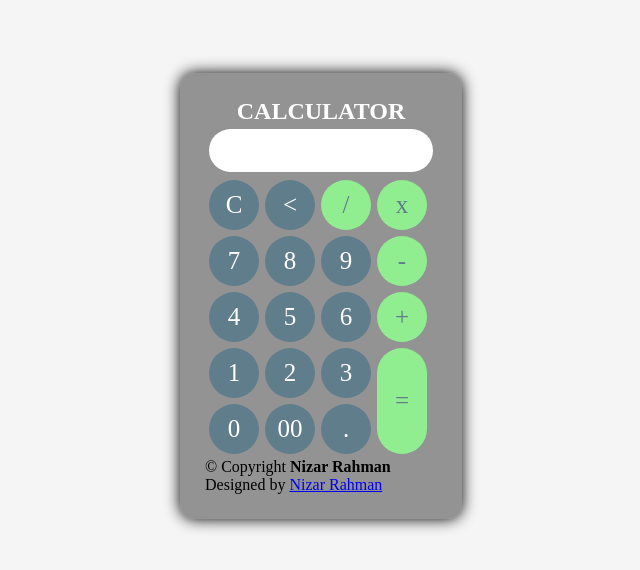
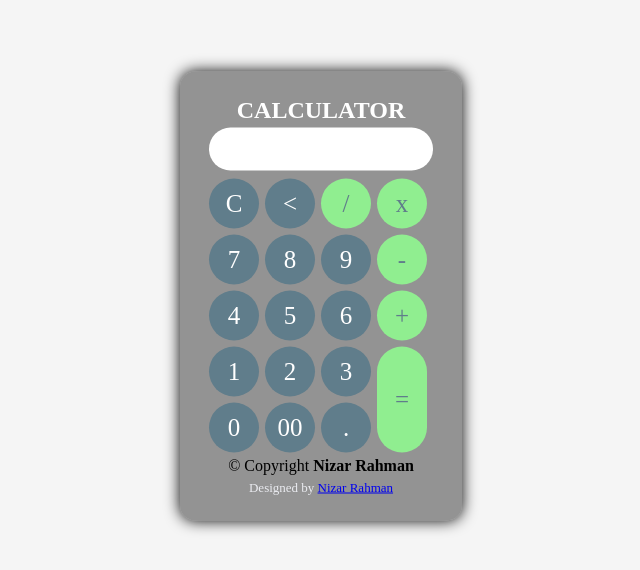
Before and after one commit to nizarrahman/kalkulator, a plain HTML site: page index.html in a window 1280 px wide. Shown: the part 104-674 px from the top of the page, without its empty margins (319-959 px from the left). Drawn offline with Linux system fonts and the light colour scheme; a web font is replaced by a local one.

Commit message:
Update style.css

```diff
--- a/style.css
+++ b/style.css
@@ -56,3 +56,12 @@ body {
 	border-radius: 25px;
 	text-align: right;
 }
+#footer .copyright {
+	text-align: center;
+}
+#footer .credits {
+	padding-top: 5px;
+	text-align: center;
+	font-size: 13px;
+	color: #eaebf0;
+  }
```
